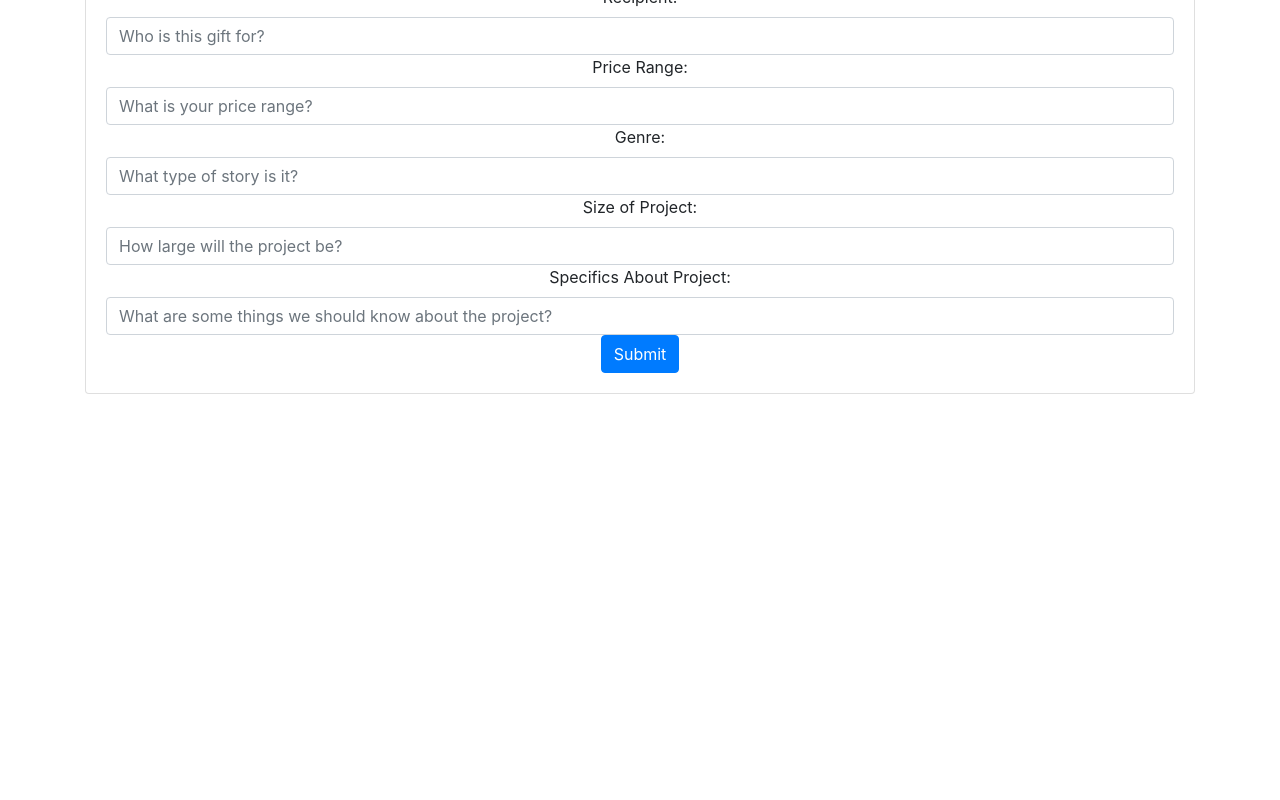
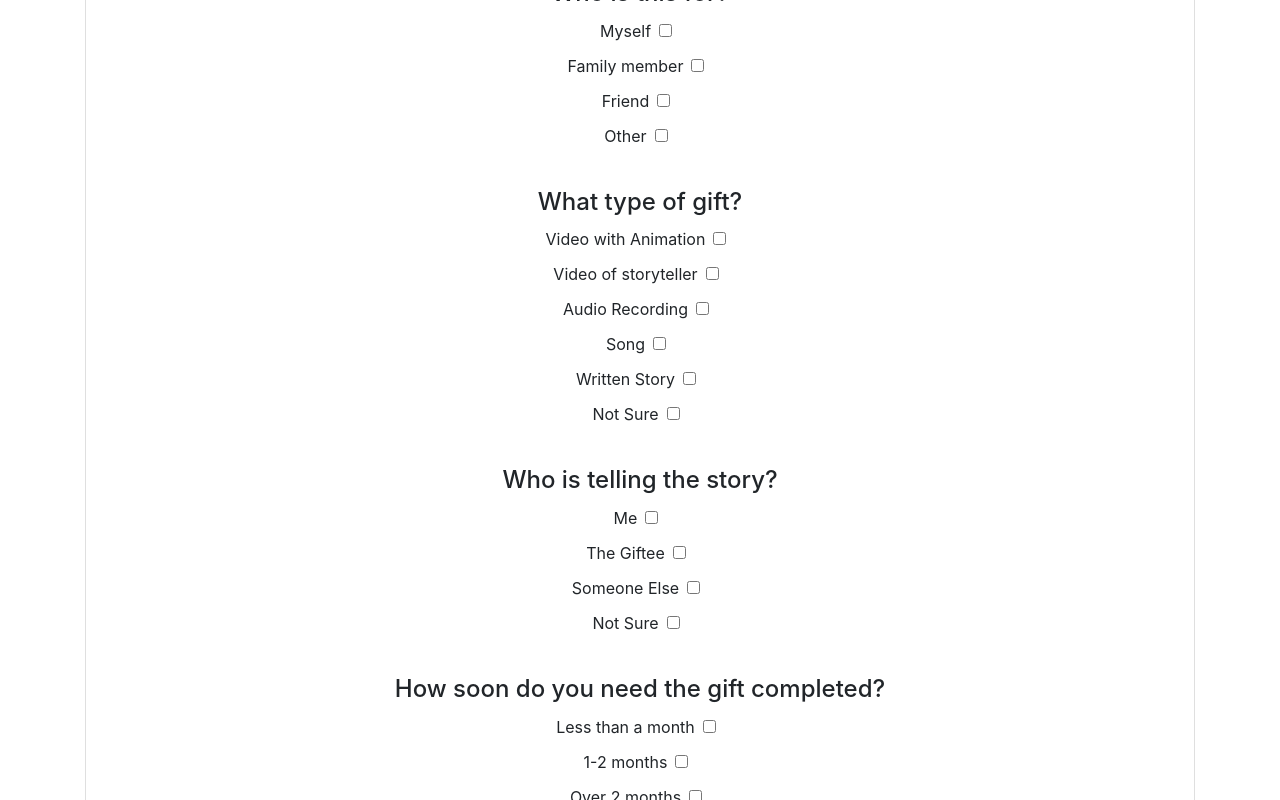
Before and after one commit to brer4449/story, a React (Create React App) app in the folder client/: page /Gift in a window 1280 px wide. Shown: the part 1220-2020 px from the top of the page. Before the commit the page ends 1686 px from the top, so only its background shows below. Built offline with nearby package versions, Linux system fonts and the light colour scheme.

Commit message:
changed inputs from input to checkbox

```diff
--- a/client/src/pages/GiftPage.js
+++ b/client/src/pages/GiftPage.js
@@ -213,9 +213,204 @@ function Gift() {
                   Application and be Matched with One of Our Many Story Tellers
                 </h2>
                 <br></br>
+                <br></br>
+                <br></br>
                 <div>
                   <Form onSubmit={handleSubmit}>
-                    <div className="mb-10">
+                    <div className="mb-10 py-3 py-3">
+                      <h4>Who is this for?</h4>
+                      <div>
+                        <label htmlFor="myself">Myself</label>
+                        <input
+                          style={{ margin: "8px" }}
+                          type="checkbox"
+                          id="myself"
+                          name="myself"
+                          value="myself"
+                        ></input>
+                      </div>
+                      <div>
+                        <label htmlFor="family">Family member</label>
+                        <input
+                          style={{ margin: "8px" }}
+                          type="checkbox"
+                          id="family"
+                          name="family"
+                          value="family"
+                        ></input>
+                      </div>
+                      <div>
+                        <label htmlFor="friend">Friend</label>
+                        <input
+                          style={{ margin: "8px" }}
+                          type="checkbox"
+                          id="friend"
+                          name="friend"
+                          value="friend"
+                        ></input>
+                      </div>
+                      <div>
+                        <label htmlFor="other">Other</label>
+                        <input
+                          style={{ margin: "8px" }}
+                          type="checkbox"
+                          id="other"
+                          name="other"
+                          value="other"
+                        ></input>
+                      </div>
+                    </div>
+                    <div className="mb-10 py-3">
+                      <h4>What type of gift?</h4>
+                      <div>
+                        <label htmlFor="animation">Video with Animation</label>
+                        <input
+                          style={{ margin: "8px" }}
+                          type="checkbox"
+                          id="animation"
+                          name="animation"
+                          value="animation"
+                        ></input>
+                      </div>
+                      <div>
+                        <label htmlFor="video">Video of storyteller</label>
+                        <input
+                          style={{ margin: "8px" }}
+                          type="checkbox"
+                          id="video"
+                          name="video"
+                          value="video"
+                        ></input>
+                      </div>
+                      <div>
+                        <label htmlFor="audio">Audio Recording</label>
+                        <input
+                          style={{ margin: "8px" }}
+                          type="checkbox"
+                          id="audio"
+                          name="audio"
+                          value="audio"
+                        ></input>
+                      </div>
+                      <div>
+                        <label htmlFor="song">Song</label>
+                        <input
+                          style={{ margin: "8px" }}
+                          type="checkbox"
+                          id="song"
+                          name="song"
+                          value="song"
+                        ></input>
+                      </div>
+                      <div>
+                        <label htmlFor="written">Written Story</label>
+                        <input
+                          style={{ margin: "8px" }}
+                          type="checkbox"
+                          id="written"
+                          name="written"
+                          value="written"
+                        ></input>
+                      </div>
+                      <div>
+                        <label htmlFor="unsure">Not Sure</label>
+                        <input
+                          style={{ margin: "8px" }}
+                          type="checkbox"
+                          id="unsure"
+                          name="unsure"
+                          value="unsure"
+                        ></input>
+                      </div>
+                    </div>
+                    <div className="mb-10 py-3">
+                      <h4>Who is telling the story?</h4>
+                      <div>
+                        <label htmlFor="me">Me</label>
+                        <input
+                          style={{ margin: "8px" }}
+                          type="checkbox"
+                          id="me"
+                          name="me"
+                          value="me"
+                        ></input>
+                      </div>
+                      <div>
+                        <label htmlFor="giftee">The Giftee</label>
+                        <input
+                          style={{ margin: "8px" }}
+                          type="checkbox"
+                          id="giftee"
+                          name="giftee"
+                          value="giftee"
+                        ></input>
+                      </div>
+                      <div>
+                        <label htmlFor="someone">Someone Else</label>
+                        <input
+                          style={{ margin: "8px" }}
+                          type="checkbox"
+                          id="someone"
+                          name="someone"
+                          value="someone"
+                        ></input>
+                      </div>
+                      <div>
+                        <label htmlFor="notSure">Not Sure</label>
+                        <input
+                          style={{ margin: "8px" }}
+                          type="checkbox"
+                          id="notSure"
+                          name="notSure"
+                          value="notSure"
+                        ></input>
+                      </div>
+                    </div>
+                    <div className="mb-10 py-3">
+                      <h4>How soon do you need the gift completed?</h4>
+                      <div>
+                        <label htmlFor="oneMo">Less than a month</label>
+                        <input
+                          style={{ margin: "8px" }}
+                          type="checkbox"
+                          id="oneMo"
+                          name="oneMo"
+                          value="oneMo"
+                        ></input>
+                      </div>
+                      <div>
+                        <label htmlFor="twoMo">1-2 months</label>
+                        <input
+                          style={{ margin: "8px" }}
+                          type="checkbox"
+                          id="twoMo"
+                          name="twoMo"
+                          value="twoMo"
+                        ></input>
+                      </div>
+                      <div>
+                        <label htmlFor="threeMo">Over 2 months</label>
+                        <input
+                          style={{ margin: "8px" }}
+                          type="checkbox"
+                          id="threeMo"
+                          name="threeMo"
+                          value="threeMo"
+                        ></input>
+                      </div>
+                      <div>
+                        <label htmlFor="notSure">Not Sure</label>
+                        <input
+                          style={{ margin: "8px" }}
+                          type="checkbox"
+                          id="notSure"
+                          name="notSure"
+                          value="notSure"
+                        ></input>
+                      </div>
+                    </div>
+
+                    {/* <div className="mb-10 py-3">
                       <Form.Label htmlFor="timeFrame">
                         Estimate Time Frame:
                       </Form.Label>
@@ -229,19 +424,7 @@ function Gift() {
                       ></Form.Control>
                       {renderFieldError("timeframe")}
                     </div>
-                    <div className="mb-10">
-                      <Form.Label htmlFor="recipient">Recipient:</Form.Label>
-                      <Form.Control
-                        type="text"
-                        id="recipient"
-                        name="recipient"
-                        placeholder="Who is this gift for?"
-                        value={inputs.recipient}
-                        onChange={handleOnChange}
-                      ></Form.Control>
-                      {renderFieldError("recipient")}
-                    </div>
-                    <div className="mb-10">
+                    <div className="mb-10 py-3">
                       <Form.Label htmlFor="priceRange">Price Range:</Form.Label>
                       <Form.Control
                         type="text"
@@ -253,7 +436,7 @@ function Gift() {
                       ></Form.Control>
                       {renderFieldError("pricerange")}
                     </div>
-                    <div className="mb-10">
+                    <div className="mb-10 py-3">
                       <Form.Label htmlFor="genre">Genre:</Form.Label>
                       <Form.Control
                         type="text"
@@ -265,7 +448,7 @@ function Gift() {
                       ></Form.Control>
                       {renderFieldError("genre")}
                     </div>
-                    <div className="mb-10">
+                    <div className="mb-10 py-3">
                       <Form.Label htmlFor="size">Size of Project:</Form.Label>
                       <Form.Control
                         type="text"
@@ -277,7 +460,7 @@ function Gift() {
                       ></Form.Control>
                       {renderFieldError("size")}
                     </div>
-                    <div className="mb-10">
+                    <div className="mb-10 py-3">
                       <Form.Label htmlFor="specifics">
                         Specifics About Project:
                       </Form.Label>
@@ -290,7 +473,7 @@ function Gift() {
                         onChange={handleOnChange}
                       ></Form.Control>
                       {renderFieldError("specifics")}
-                    </div>
+                    </div> */}
                     <button className={"btn btn-primary mb-10"} type="submit">
                       Submit
                     </button>
```
